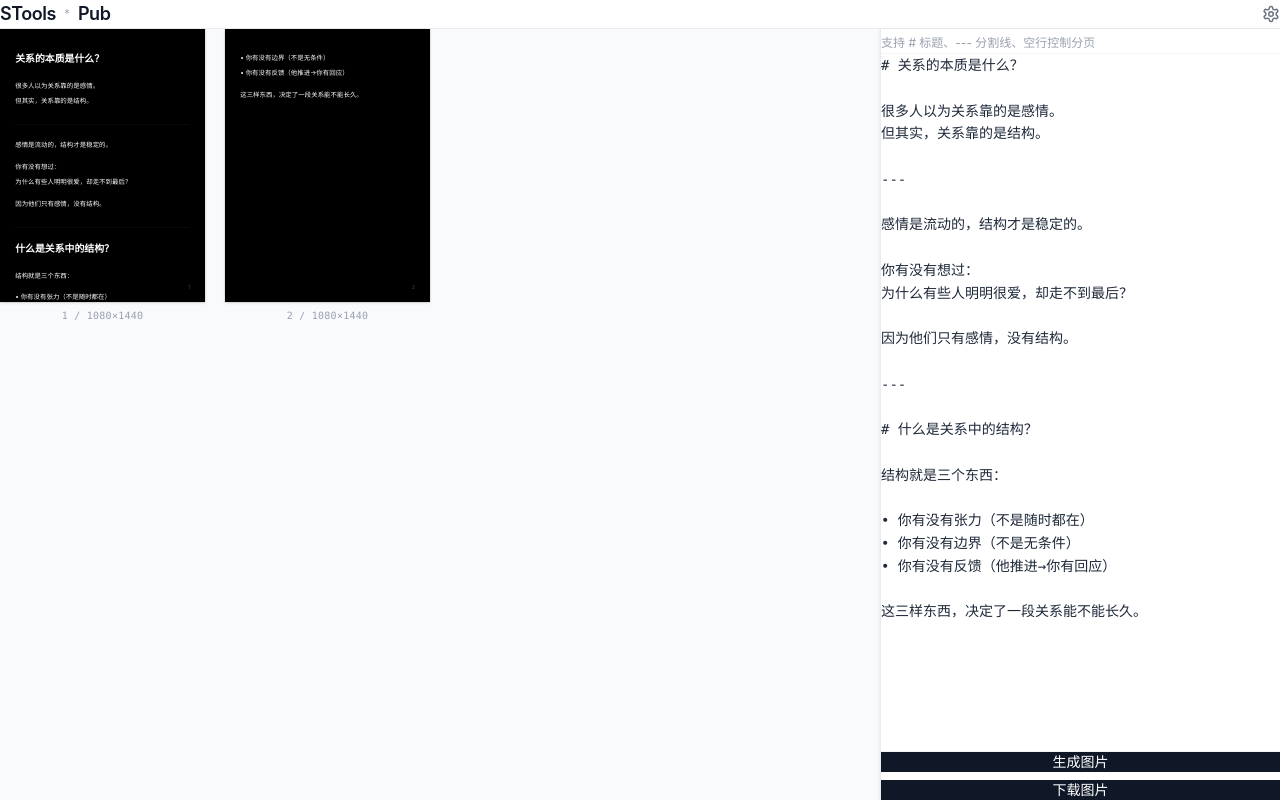
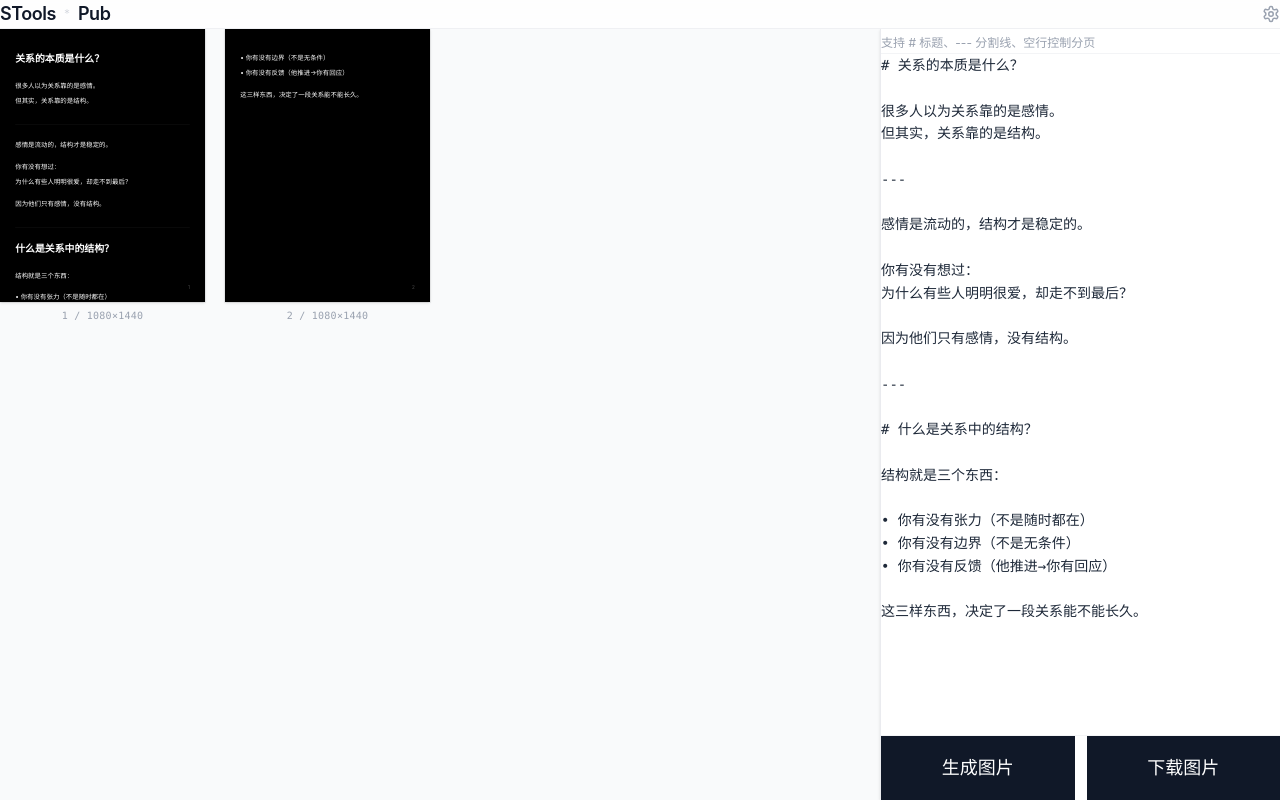
Before and after one commit to imfangs/stools, a React (Vite) app: page / in a window 1280 px wide. Built offline with nearby package versions, Linux system fonts and the light colour scheme.

Commit message:
deploy: update site

```diff
--- a/src/App.tsx
+++ b/src/App.tsx
@@ -41,6 +41,7 @@
   const [config, setConfig] = useState<LayoutConfig>(loadConfig);
   const [showConfig, setShowConfig] = useState(false);
   const [isExporting, setIsExporting] = useState(false);
+
   const generate = useCallback((t: string, c: LayoutConfig) => {
     const elements = parseText(t);
     const result = paginate(elements, c);
@@ -77,17 +78,18 @@
   }, []);
 
   return (
-    <div className="h-full flex flex-col bg-gray-50">
+    <div className="h-full p-10 bg-gray-200">
+      <div className="h-full flex flex-col bg-gray-50 overflow-hidden shadow-sm ring-1 ring-black/5">
         {/* Header */}
-      <header className="flex items-center justify-between px-8 py-4 bg-white border-b border-gray-200/80 shrink-0">
+        <header className="flex items-center justify-between px-8 py-4 bg-white/80 backdrop-blur border-b border-gray-200/60 shrink-0">
           <div className="flex items-center gap-2">
             <h1 className="text-lg font-semibold tracking-tight text-gray-900">STools</h1>
-          <span className="text-xs text-gray-400 font-light">*</span>
+            <span className="text-xs text-gray-300 font-light">*</span>
             <span className="text-lg font-semibold tracking-tight text-gray-900">Pub</span>
           </div>
           <button
             onClick={() => setShowConfig(!showConfig)}
-          className="p-2 hover:bg-gray-100 rounded-lg transition-colors text-gray-500 hover:text-gray-700"
+            className="p-2 hover:bg-gray-100 rounded-lg transition-colors text-gray-400 hover:text-gray-600"
             title="配置"
           >
             <svg xmlns="http://www.w3.org/2000/svg" width="18" height="18" viewBox="0 0 24 24" fill="none" stroke="currentColor" strokeWidth="2" strokeLinecap="round" strokeLinejoin="round">
@@ -120,6 +122,7 @@
             />
           </div>
         </div>
+      </div>
 
       {/* Config Panel */}
       {showConfig && (
--- a/src/components/ActionBar.tsx
+++ b/src/components/ActionBar.tsx
@@ -12,17 +12,17 @@
   isExporting,
 }: ActionBarProps) {
   return (
-    <div className="flex flex-col gap-2 px-5 py-4 border-t border-gray-100 bg-white">
+    <div className="flex gap-3 px-5 py-4 border-t border-gray-100 bg-white">
       <button
         onClick={onGenerate}
-        className="w-full py-3.5 bg-gray-900 text-white text-sm font-medium hover:bg-gray-800 active:bg-black transition-colors"
+        className="flex-1 h-16 bg-gray-900 text-white text-lg font-medium hover:bg-gray-800 active:bg-black transition-colors"
       >
         生成图片
       </button>
       <button
         onClick={onDownload}
         disabled={!hasPages || isExporting}
-        className="w-full py-3.5 bg-gray-900 text-white text-sm font-medium hover:bg-gray-800 active:bg-black transition-colors disabled:opacity-30 disabled:cursor-not-allowed"
+        className="flex-1 h-16 bg-gray-900 text-white text-lg font-medium hover:bg-gray-800 active:bg-black transition-colors disabled:opacity-30 disabled:cursor-not-allowed"
       >
         {isExporting ? '导出中...' : '下载图片'}
       </button>
```
Lines whose indentation alone changed are shown as unchanged.
